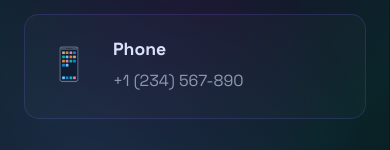
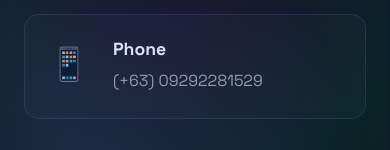
Before and after one commit to johndogmoc/Future-Proof-Portfolio-project, a React (Vite) app: page /contact in a window 390 px wide. Shown: the part 482-632 px from the top of the page. Built offline with nearby package versions, Linux system fonts and the light colour scheme.

Commit message:
fix: Update phone number to Philippine number (+63) 09292281529

```diff
--- a/src/pages/ContactPage.jsx
+++ b/src/pages/ContactPage.jsx
@@ -135,7 +135,7 @@ const ContactPage = () => {
             <div className="info-icon">📱</div>
             <div className="info-content">
               <h3>Phone</h3>
-              <a href="tel:+1234567890">+1 (234) 567-890</a>
+              <a href="tel:+639292281529">(+63) 09292281529</a>
             </div>
           </motion.div>
 
```
